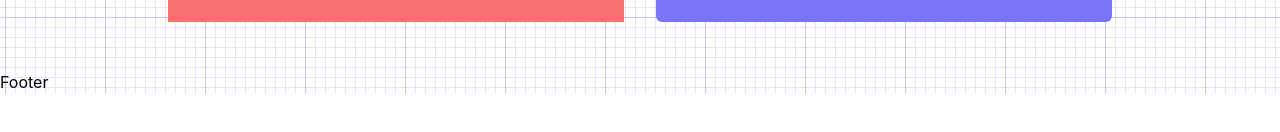
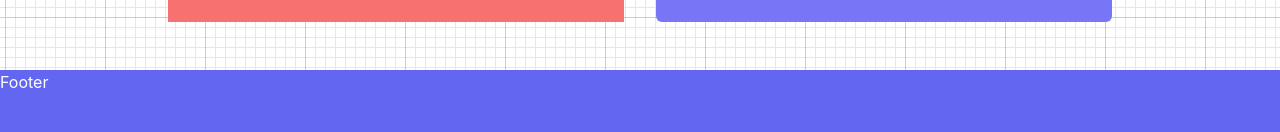
Before and after one commit to JedAdrianDenosta/next-portfolio, a Next.js app: page / in a window 1280 px wide. Shown: the part 1888-2020 px from the top of the page. Before the commit the page ends 1982 px from the top, so only its background shows below. Built offline with nearby package versions, Linux system fonts and the light colour scheme.

Commit message:
Add Footer
Add Footer

```diff
--- a/components/Footer.jsx
+++ b/components/Footer.jsx
@@ -1,7 +1,11 @@
 import React from "react";
 
 const Footer = () => {
-  return <div>Footer</div>;
+  return (
+    <>
+      <div className=" h-48 bg-indigo-500 text-white">Footer</div>
+    </>
+  );
 };
 
 export default Footer;
```
